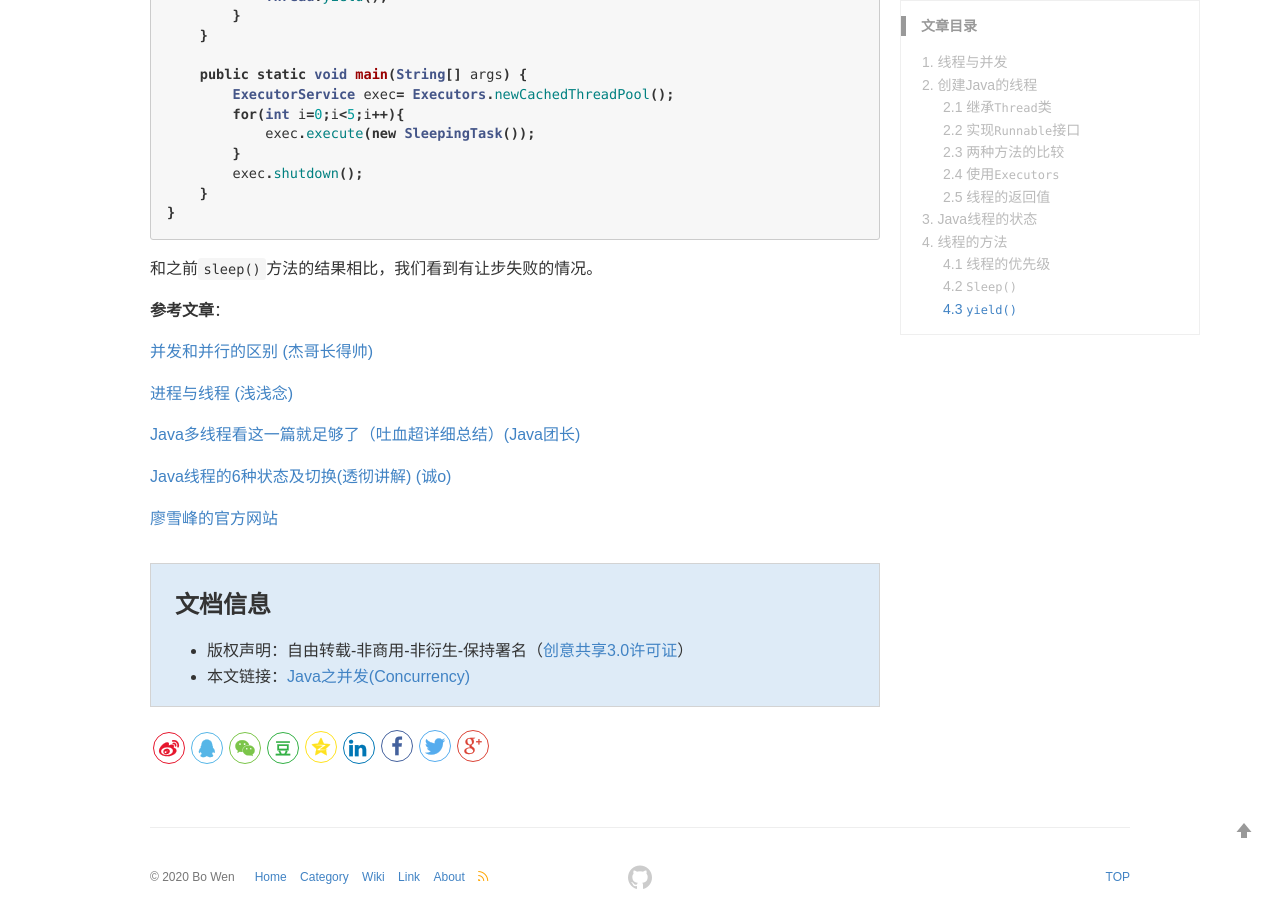
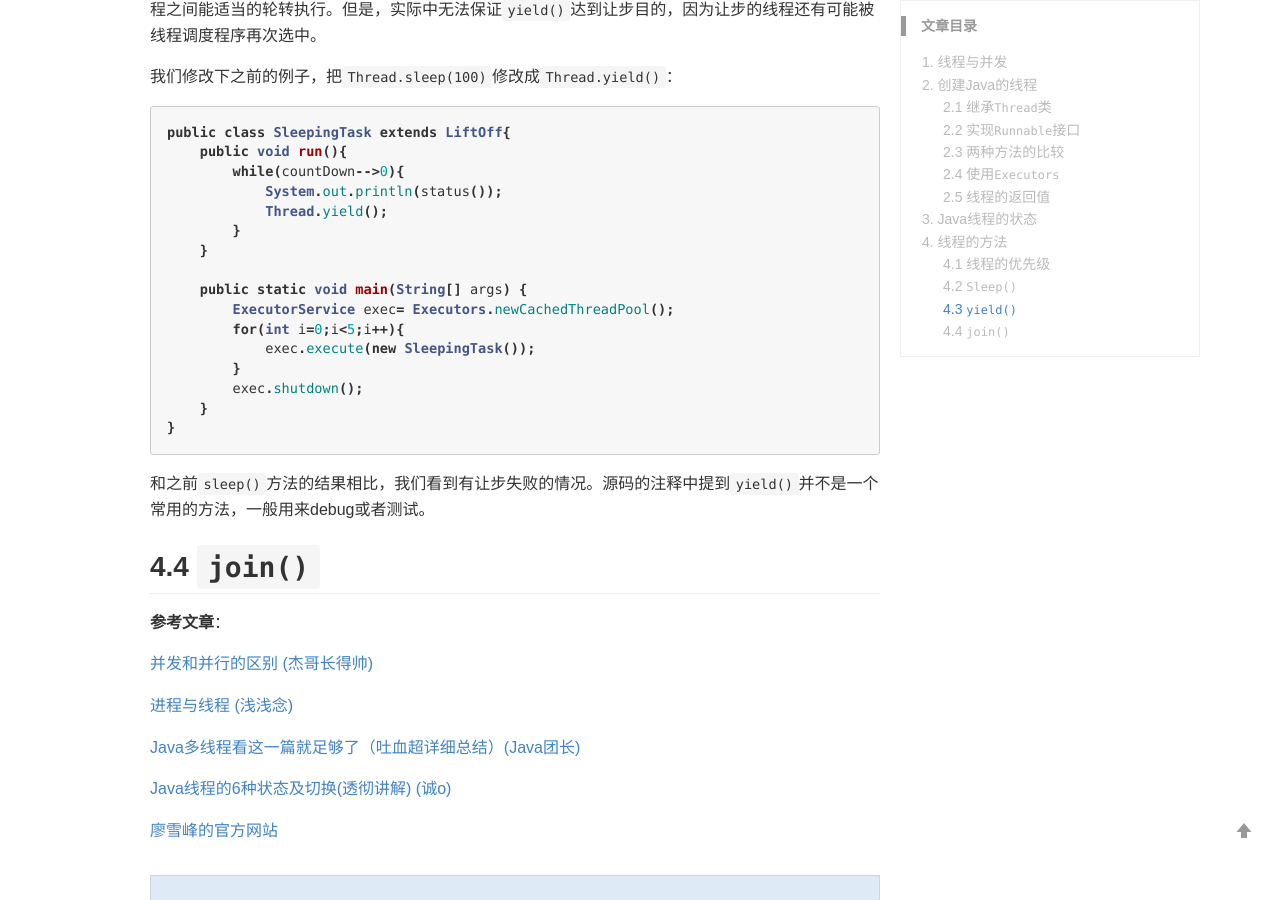
Before and after one commit to wenb1/wenb1.github.io, a Jekyll site: the page built from _posts/2020-05-24-java-concurrency.md, in a window 1280 px wide and 900 px high, scrolled down 9864 px. Built offline with Jekyll 4.4.1, drawn with Linux system fonts in a browser that asks for light colours; comment, search, counter and statistics services are not loaded.

Commit message:
modify blog

````diff
--- a/_posts/2020-05-24-java-concurrency.md
+++ b/_posts/2020-05-24-java-concurrency.md
@@ -265,7 +265,7 @@ Java中的线程有六种状态，分别是**创建(New)**，**运行(Runnable)*
 
 各个状态的关系如下：
 
-![状态转换](/images/posts/java/concurrency_4.png)
+![状态转换](/images/posts/java/concurrency_5.png)
 
 # 4. 线程的方法
 
@@ -378,7 +378,11 @@ public class SleepingTask extends LiftOff{
 }
 ```
 
-和之前`sleep()`方法的结果相比，我们看到有让步失败的情况。
+和之前`sleep()`方法的结果相比，我们看到有让步失败的情况。源码的注释中提到`yield()`并不是一个常用的方法，一般用来debug或者测试。
+
+## 4.4 `join()`
+
+
 
 
 
````
Also changed, not shown: images/posts/java/concurrency_5.png (added).
